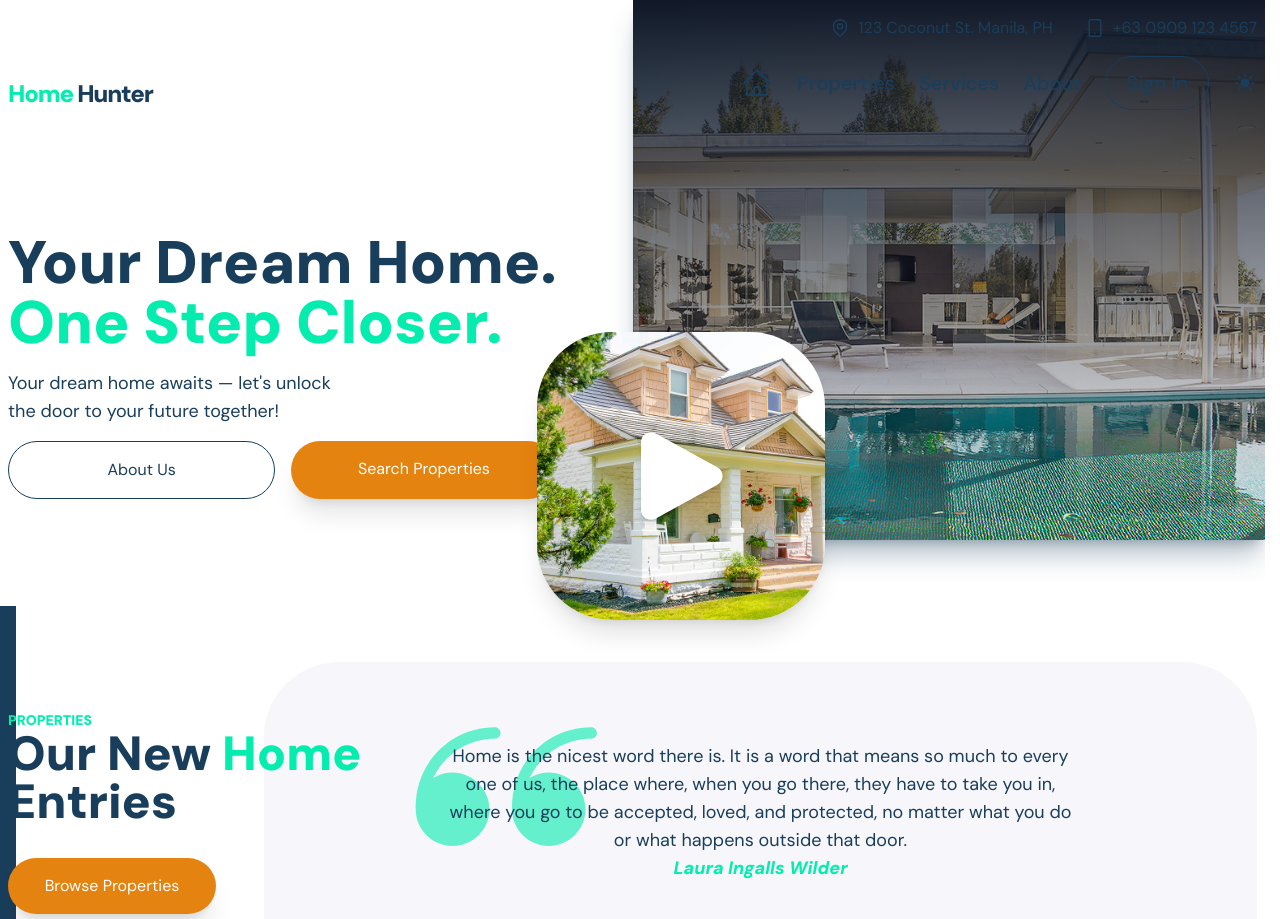
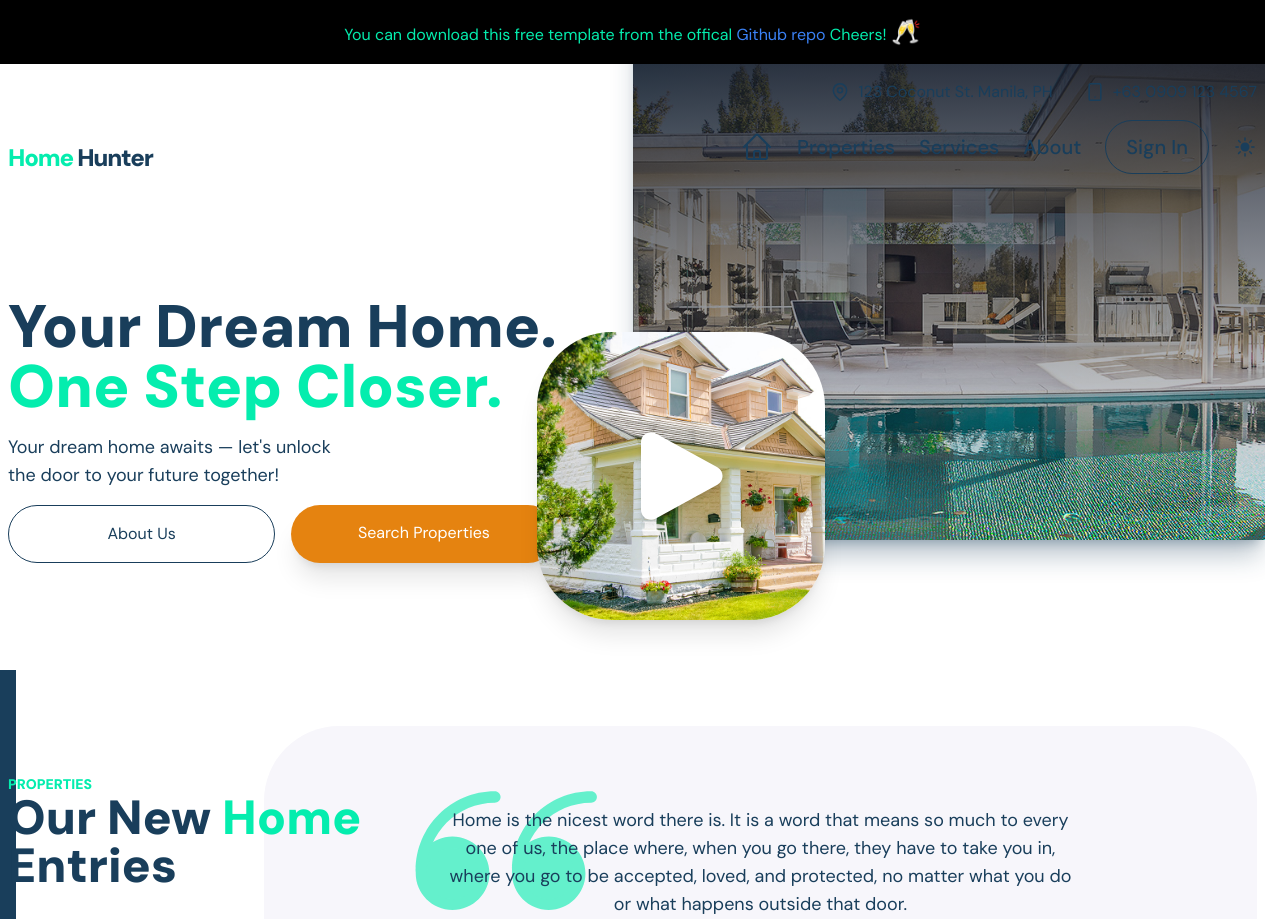
Before and after one commit to glennraya/homehunter, a website built with Vite: page index.html in a window 1280 px wide. Shown: the top 919 px of the page. Built offline with nearby package versions, Linux system fonts and the light colour scheme.

Commit message:
Add Github, free download banner

```diff
--- a/index.html
+++ b/index.html
@@ -45,6 +45,19 @@
 </head>
 
 <body class="relative h-screen font-sans text-main-color dark:bg-gray-900">
+    <!-- Free download banner, you can remove this once you're running it on your machine. -->
+    <div class="flex py-4 gap-x-3 bg-black text-secondary-color relative z-10">
+        <div class="flex w-full lg:w-1/2 mx-auto justify-center px-4">
+            <span class="text-center">
+                You can download this free template from the offical <a href="https://github.com/glennraya/homehunter"
+                    class="text-blue-500 border-b border-transparent hover:border-blue-500" target="_tab">Github
+                    repo</a> Cheers!
+                <span class="text-2xl">🥂</span>
+            </span>
+
+        </div>
+    </div>
+
     <!-- Youtube Video Dialog -->
     <div id="videoDialog" class="hidden z-40 bg-black/80 backdrop-blur-sm w-full h-full">
         <iframe id="youtubeVideo"
@@ -74,7 +87,7 @@
             </header>
             <!-- Desktop Menu -->
             <div id="menu"
-                class="fixed hidden top-0 left-0 z-30 w-full h-screen flex-col gap-y-4 bg-gray-200 lg:bg-transparent lg:w-auto lg:h-auto lg:relative lg:flex dark:bg-gray-800">
+                class="fixed hidden top-0 left-0 z-30 w-full h-screen flex-col gap-y-4 bg-gray-200 lg:bg-transparent lg:w-auto lg:h-auto lg:relative lg:flex lg:dark:bg-transparent dark:bg-gray-800">
                 <ul class="flex justify-center gap-x-8 text-gray-400 my-8 lg:my-0 lg:justify-end">
                     <li class="flex items-center gap-x-2 text-main-color dark:text-white">
                         <svg xmlns="http://www.w3.org/2000/svg" width="20" height="20" viewBox="0 0 24 24" fill="none"
```
